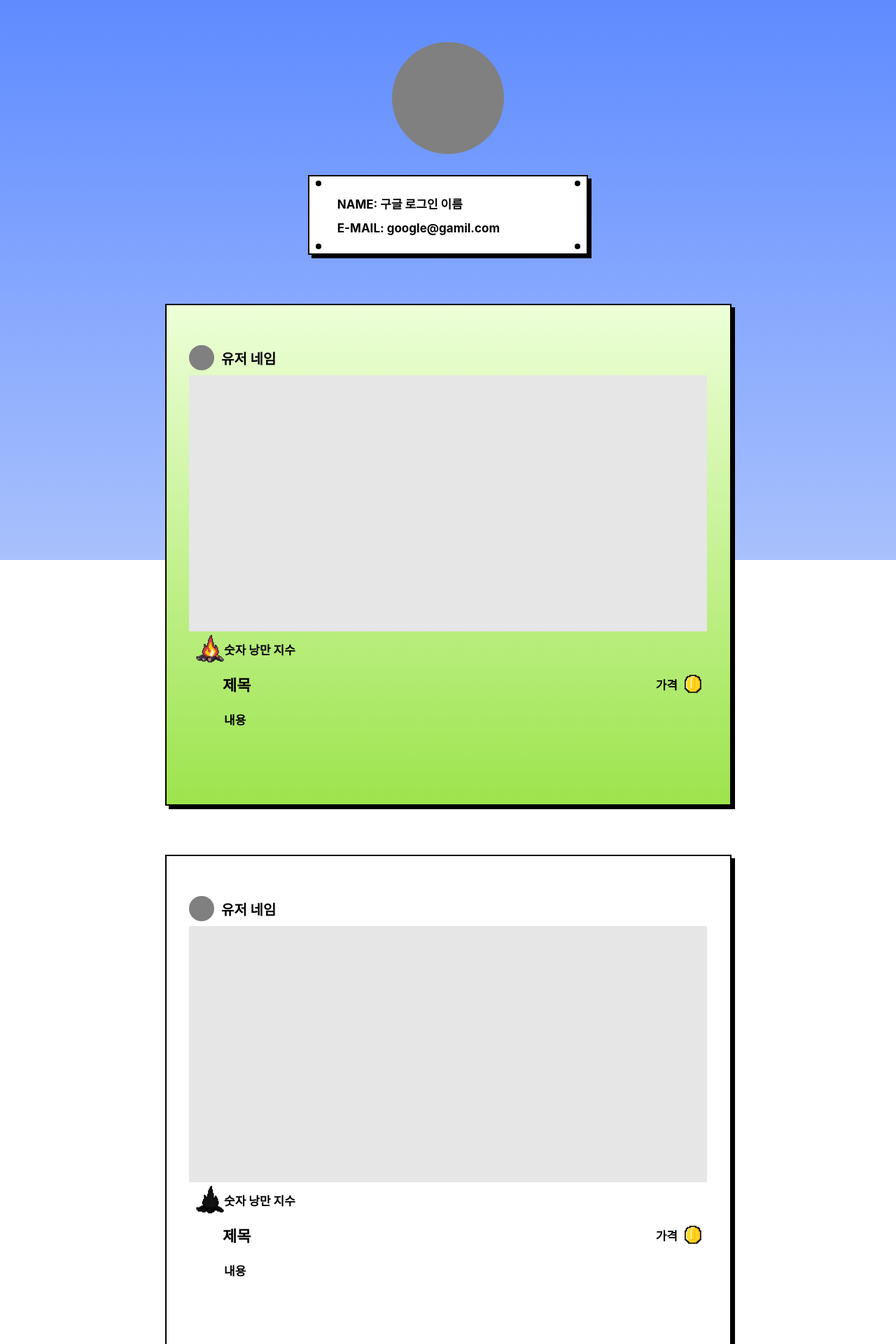
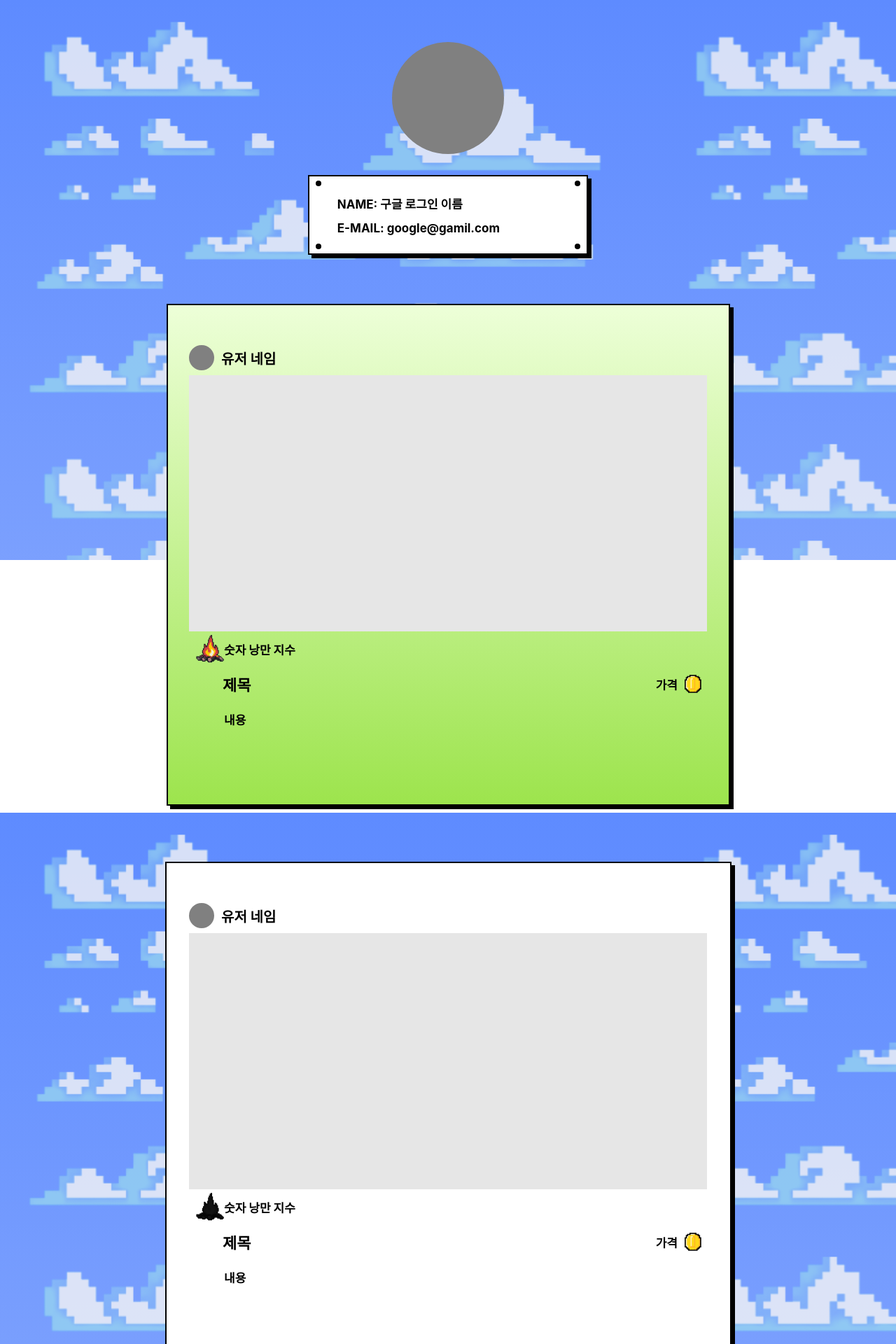
Before and after one commit to ROWELLI/Meojeori_Front, a React (Create React App) app in the folder meojeori/: page /Mypage in a window 1280 px wide. Shown: the top 1920 px of the page at 70% size. Built offline with nearby package versions, Linux system fonts and the light colour scheme.

Commit message:
온유: 배경 추가

```diff
--- a/meojeori/src/Pages/DetailPage/DetailPage.js
+++ b/meojeori/src/Pages/DetailPage/DetailPage.js
@@ -2,12 +2,12 @@ import React from 'react';
 import styled from 'styled-components';
 import fire from './fire.png';
 import coin from './coin.png';
-
+import Back from '../../Assets/Back.svg';
 
 function DetailPage() {
     return (
         <div>
-            <Container Width="100vw" Height="100vh" Background="linear-gradient(to bottom, #5E8BFF, #A9C1FC)">
+            <Container Width="100vw" Height="100vh" Image={`url(${Back})`}>
             <Container Border="2px solid black" Width="805px" Height="713px" Align="top" MarginTop="50px" Shadow="10px 10px 0px 0px rgba(0, 0, 0, 1);">
                 <Container Background="linear-gradient(to bottom, #EDFFD8, #9DE44D)" Color="#D9D9D9" Height="713px" Direction="column" Justify="top">
                     <Container MarginTop="50px" Width="740px" Height="50px" Justify="left" Color="transparent">
@@ -46,6 +46,7 @@ function DetailPage() {
 }
 
 export const Container = styled.div`
+    background-image: ${(props) => props.Image};
     border: ${(props) => props.Border};
     margin-top: ${(props) => props.MarginTop};
     background: ${(props) => props.Background}; /* 그라데이션 배경 설정 */
--- a/meojeori/src/Pages/Mypage/Mypage.js
+++ b/meojeori/src/Pages/Mypage/Mypage.js
@@ -3,11 +3,12 @@ import styled from 'styled-components';
 import fire from './fire.png';
 import coin from './coin.png';
 import offfire from './offfire.png'
+import Back from '../../Assets/Back.svg';
 
 function Mypage() {
     return (
         <div>
-            <Container Width="100vw" Height="100vh" Background="linear-gradient(to bottom, #5E8BFF, #A9C1FC)">
+            <Container Width="100vw" Height="100vh" Image={`url(${Back})`}>
             <Container Height="220px" MarginTop="30px" Color="transparent">
                 <Circle Width="160px" Height="160px"></Circle>
             </Container>
@@ -25,6 +26,8 @@ function Mypage() {
                 <Container Width="10px"><Circle Width="8px" Height="8px" Color="black"></Circle></Container>
                 </Container>
                 </Container></Container>
+            <Container Width="805px" Color="transparent">
+
 
             <Container Border="2px solid black" Width="805px" Height="713px" Align="top" MarginTop="70px" Shadow="5px 5px 0px 0px rgba(0, 0, 0, 1);">
                 <Container Background="linear-gradient(to bottom, #EDFFD8, #9DE44D)" Color="#D9D9D9" Height="713px" Direction="column" Justify="top">
@@ -56,8 +59,10 @@ function Mypage() {
                         <Text fontSize="17px">내용</Text>
                     </Container>
                 </Container>
+            </Container>
+            </Container>
 
-            </Container>
+            <Container Width="100vw" Height="100vh" Image={`url(${Back})`} MarginTop="10px" Align="Top">
             <Container Border="2px solid black" Width="805px" Height="713px" Align="top" MarginTop="70px" Shadow="5px 5px 0px 0px rgba(0, 0, 0, 1);">
                 <Container Color="white" Height="713px" Direction="column" Justify="top">
                     <Container MarginTop="50px" Width="740px" Height="50px" Justify="left" Color="transparent">
@@ -90,11 +95,16 @@ function Mypage() {
                 </Container>
             </Container>
             </Container>
+
+            </Container>
+
+
         </div>
     );
 }
 
 export const Container = styled.div`
+    background-image: ${(props) => props.Image};
     border: ${(props) => props.Border};
     margin-top: ${(props) => props.MarginTop};
     background: ${(props) => props.Background}; /* 그라데이션 배경 설정 */
```
Also changed, not shown: 1 other file (tests, documents, lock files or other folders).
